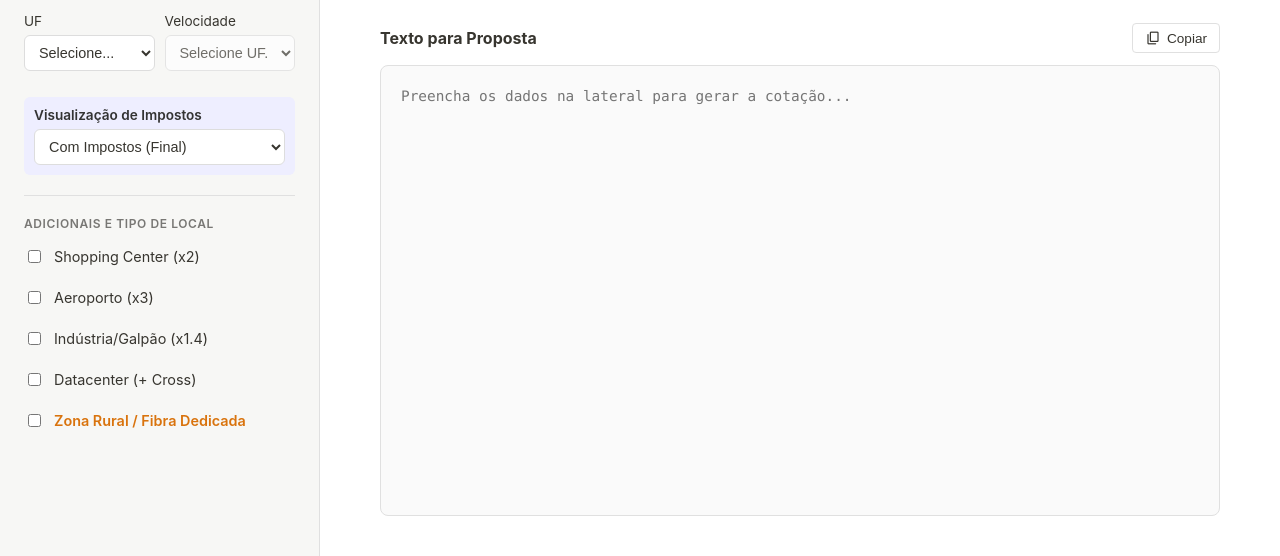
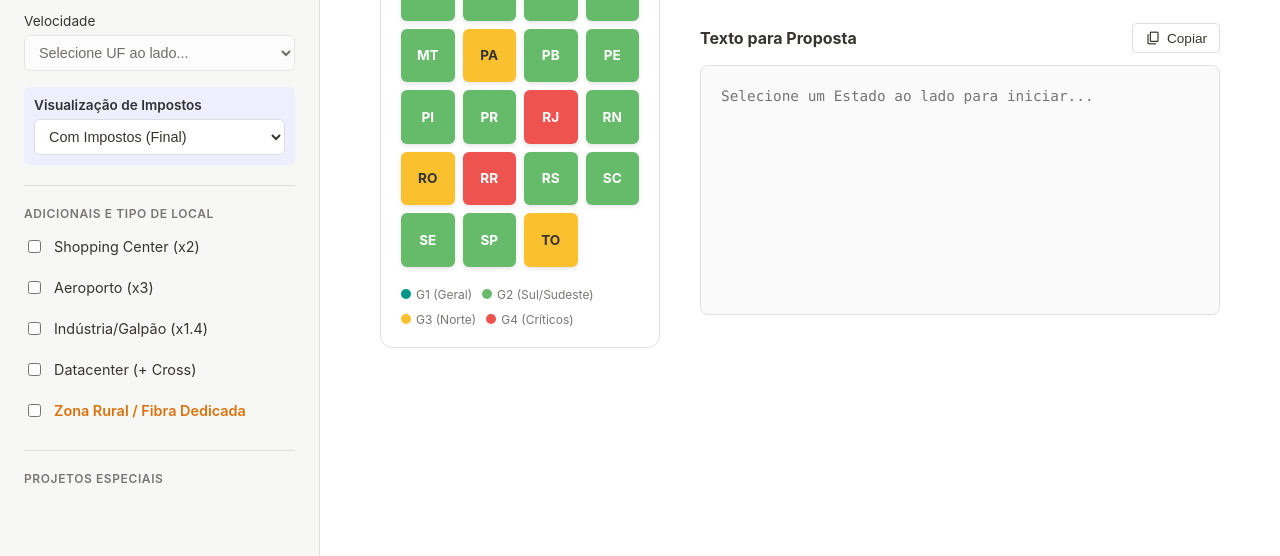
Before and after one commit to AbnerDev19/Sitelbra, a plain HTML site: page index.html in a window 1280 px wide. Shown: the part 244-800 px from the top of the page. Drawn offline with nearby package versions, Linux system fonts and the light colour scheme.

Commit message:
Add files via upload

```diff
--- a/index.html
+++ b/index.html
@@ -44,18 +44,16 @@
                         </div>
                     </div>
                 </div>
-                <div class="form-row">
-                    <div class="form-group">
-                        <label>UF</label>
-                        <div class="select-wrapper">
+
+                <div class="form-group" style="display:none;">
+                    <label>UF (Sistema)</label>
                     <select id="selUF"><option value="">...</option></select>
                 </div>
-                    </div>
+
                 <div class="form-group">
                     <label>Velocidade</label>
                     <div class="select-wrapper">
-                            <select id="selVelocidade" disabled><option value="">Selecione UF...</option></select>
-                        </div>
+                        <select id="selVelocidade" disabled><option value="">Selecione UF ao lado...</option></select>
                     </div>
                 </div>
 
@@ -78,10 +76,34 @@
                     <label class="toggle-item"><input type="checkbox" id="checkIndustria"><span class="toggle-label">Indústria/Galpão (x1.4)</span></label>
                     <label class="toggle-item"><input type="checkbox" id="checkDatacenter"><span class="toggle-label">Datacenter (+ Cross)</span></label>
                     <label class="toggle-item"><input type="checkbox" id="checkRural"><span class="toggle-label" style="color:var(--accent); font-weight:600;">Zona Rural / Fibra Dedicada</span></label>
+
+                    <div id="ruralOptions" class="hidden" style="margin-left: 24px; margin-top: 5px;">
+                        <input type="number" id="inputDistancia" placeholder="Distância (metros)" class="input-text" style="font-size: 0.8rem;">
+                    </div>
                 </div>
 
+                <div class="divider"></div>
+                <div class="section-title">PROJETOS ESPECIAIS</div>
+                <div id="specialsContainer"></div>
+            </div>
         </aside>
+
         <main class="main-content">
+            <div class="split-layout">
+                <section class="uf-area">
+                    <div class="section-title" style="margin-top:0;">SELECIONE O ESTADO</div>
+                    <div id="visualUFGrid" class="uf-grid-wrapper">
+                        </div>
+
+                    <div class="uf-legend">
+                        <div class="legend-item"><span class="dot grp1"></span> G1 (Geral)</div>
+                        <div class="legend-item"><span class="dot grp2"></span> G2 (Sul/Sudeste)</div>
+                        <div class="legend-item"><span class="dot grp3"></span> G3 (Norte)</div>
+                        <div class="legend-item"><span class="dot grp4"></span> G4 (Críticos)</div>
+                    </div>
+                </section>
+
+                <section class="work-area">
                     <header>
                         <h1>Cotação Comercial</h1>
                         <div class="date-badge" id="currentDate">--/--/----</div>
@@ -103,21 +125,21 @@
                             <h3>Texto para Proposta</h3>
                             <button class="btn-icon" id="btnCopy"><span class="material-symbols-rounded">content_copy</span> Copiar</button>
                         </div>
-                <textarea id="emailTemplate" readonly placeholder="Preencha os dados na lateral para gerar a cotação..."></textarea>
+                        <textarea id="emailTemplate" readonly placeholder="Selecione um Estado ao lado para iniciar..."></textarea>
+                    </div>
+                </section>
             </div>
         </main>
     </div>
+
     <script src="lpu_config.js"></script>
-
     <script src="lpu_vivo.js"></script>
     <script src="lpu_claro.js"></script>
     <script src="lpu_cirion.js"></script>
     <script src="lpu_oi.js"></script>
     <script src="lpu_geral.js"></script>
-
     <script src="specials.js"></script>
     <script src="script.js"></script>
 </body>
-</body>
 
 </html>
--- a/script.js
+++ b/script.js
@@ -1,14 +1,15 @@
 // script.js
-// ATUALIZADO EM: 27/01/2026 - Novo Template de E-mail (Valid. 30 dias / S/ Impostos)
+// ATUALIZADO EM: 27/01/2026 - Correção da Inicialização do Grid Visual
 
 document.addEventListener('DOMContentLoaded', () => {
     // Data
     const dateEl = document.getElementById('currentDate');
     if (dateEl) dateEl.textContent = new Date().toLocaleDateString('pt-BR');
 
-    // Inicialização
+    // --- INICIALIZAÇÃO CORRIGIDA ---
     populateDropdowns();
     renderSpecials();
+    renderVisualUF(); // <--- ESTA CHAMADA FALTAVA PARA EXIBIR OS QUADRADOS
 
     // Listeners Globais
     document.body.addEventListener('change', calculate);
@@ -20,7 +21,8 @@ document.addEventListener('DOMContentLoaded', () => {
     const selImposto = document.getElementById('selImpostoMode');
     if (selImposto) selImposto.addEventListener('change', calculate);
 
-    document.getElementById('btnCopy').addEventListener('click', copyEmail);
+    const btnCopy = document.getElementById('btnCopy');
+    if (btnCopy) btnCopy.addEventListener('click', copyEmail);
 
     // Toggle Rural
     const checkRural = document.getElementById('checkRural');
@@ -98,6 +100,53 @@ function fillSelect(id, values) {
     if (values.includes(current)) sel.value = current;
 }
 
+// --- NOVO: LÓGICA DO GRID VISUAL DE UFS ---
+function renderVisualUF() {
+    const container = document.getElementById('visualUFGrid');
+    if (!container || !window.UF_GROUPS) return;
+
+    container.innerHTML = '';
+
+    // Pega as UFs e ordena alfabeticamente
+    const ufs = Object.keys(window.UF_GROUPS).sort();
+
+    ufs.forEach(uf => {
+        const group = window.UF_GROUPS[uf];
+
+        const btn = document.createElement('div');
+        btn.className = `uf-square grp${group}`;
+        btn.textContent = uf;
+        btn.dataset.uf = uf;
+
+        // Evento de Clique
+        btn.addEventListener('click', () => {
+            selectVisualUF(uf);
+        });
+
+        container.appendChild(btn);
+    });
+}
+
+function selectVisualUF(uf) {
+    // 1. Atualiza o Select escondido (se existir) e a variável lógica
+    const selUF = document.getElementById('selUF');
+    if (selUF) {
+        selUF.value = uf;
+        // Dispara o evento de mudança para rodar o updateSpeeds/calculate
+        const event = new Event('change');
+        selUF.dispatchEvent(event);
+    }
+
+    // 2. Atualiza visualmente os quadradinhos
+    document.querySelectorAll('.uf-square').forEach(sq => {
+        if (sq.dataset.uf === uf) {
+            sq.classList.add('active');
+        } else {
+            sq.classList.remove('active');
+        }
+    });
+}
+
 function updateSpeeds() {
     const op = document.getElementById('selOperadora').value;
     const prod = document.getElementById('selProduto').value;
@@ -106,6 +155,8 @@ function updateSpeeds() {
     const selSpeed = document.getElementById('selVelocidade');
 
     if (!selSpeed) return;
+
+    // Reseta o select de velocidade se algo mudar
     selSpeed.innerHTML = '<option value="">Selecione...</option>';
     selSpeed.disabled = true;
 
@@ -191,26 +242,21 @@ function calculate() {
     // Projetos Especiais
     let specialM = 0;
     let specialI = 0;
-    const specialList = [];
     const checkboxes = document.querySelectorAll('input[id^="sp_"]');
     checkboxes.forEach(chk => {
         if (chk.checked) {
             let val = parseFloat(chk.dataset.price);
-            const name = chk.dataset.name;
-            const type = chk.dataset.type;
             const hasInput = chk.dataset.hasInput === 'true';
 
             if (hasInput) {
-                const inputVal = document.getElementById(`val_${chk.id.replace('sp_','')}`);
+                const inputVal = document.getElementById(`val_${chk.id.replace('sp_', '')}`);
                 if (inputVal) val = parseFloat(inputVal.value) || 0;
             }
 
-            if (type === 'mensal') {
+            if (chk.dataset.type === 'mensal') {
                 specialM += val;
-                specialList.push(`${name} (+${formatMoney(val)})`);
             } else {
                 specialI += val;
-                specialList.push(`${name} (+${formatMoney(val)})`);
             }
         }
     });
@@ -222,7 +268,7 @@ function calculate() {
     const finalI_Clean = instalObj.c + custoRural + specialI;
     const finalI_Full = instalObj.f + custoRural + specialI;
 
-    // --- EXIBIÇÃO NOS CARDS (Mantém a lógica visual selecionada) ---
+    // --- EXIBIÇÃO NOS CARDS ---
     const lblMensal = document.getElementById('resMensal');
     const lblInstal = document.getElementById('resInstalacao');
     const obsMensal = document.getElementById('resMensalObs');
@@ -242,12 +288,10 @@ function calculate() {
         if (obsMensal) obsMensal.innerText = `S/ Impostos: ${formatMoney(finalM_Clean)}`;
         if (obsInstal) obsInstal.innerText = `S/ Impostos: ${formatMoney(finalI_Clean)}`;
     } else {
-        // Padrão (Com Impostos)
         lblMensal.innerText = formatMoney(finalM_Full);
         lblInstal.innerText = formatMoney(finalI_Full);
     }
 
-    // Gera o email com o NOVO FORMATO (Sempre usando valores CLEAN)
     generateEmail(op, prod, speed, uf, dur, finalM_Clean, finalI_Clean);
 }
 
@@ -256,7 +300,7 @@ function formatMoney(v) {
     return v.toLocaleString('pt-BR', { style: 'currency', currency: 'BRL' });
 }
 
-// --- GERADOR DE EMAIL (NOVO FORMATO) ---
+// --- GERADOR DE EMAIL ---
 function generateEmail(op, prod, speed, uf, dur, cM, cI) {
     if (!op || !speed) {
         document.getElementById('emailTemplate').value = "";
@@ -264,8 +308,6 @@ function generateEmail(op, prod, speed, uf, dur, cM, cI) {
     }
 
     const sLabel = speed >= 1000 ? (speed / 1000) + ' Gbps' : speed + ' Mbps';
-
-    // Monta a string do produto
     const produtoCompleto = `${op} ${prod} ${sLabel} (${uf})`;
 
     const txt = `Olá, tudo bem?
--- a/style.css
+++ b/style.css
@@ -330,3 +330,107 @@ textarea:focus {
     border-color: var(--accent);
     background: #fff;
 }
+
+/* Novo Seletor de UF Central */
+/* ... (estilos anteriores mantidos até a seção split-layout) ... */
+
+/* --- NOVO LAYOUT DIVIDIDO --- */
+.split-layout {
+    display: grid;
+    grid-template-columns: 280px 1fr;
+    gap: 40px;
+    height: 100%;
+    align-items: start;
+}
+
+/* Área da UF (Esquerda) */
+.uf-area {
+    background: #fff;
+    padding: 20px;
+    border: 1px solid var(--line-color);
+    border-radius: 12px;
+    position: sticky;
+    top: 0;
+    /* Garante que não colapse se vazio */
+    min-height: 300px;
+}
+
+.uf-grid-wrapper {
+    display: grid;
+    grid-template-columns: repeat(4, 1fr);
+    gap: 8px;
+    margin-bottom: 20px;
+}
+
+.uf-square {
+    aspect-ratio: 1;
+    display: flex;
+    align-items: center;
+    justify-content: center;
+    border-radius: 6px;
+    font-weight: 700;
+    font-size: 0.85rem;
+    cursor: pointer;
+    border: 2px solid transparent;
+    transition: all 0.2s;
+    color: #fff;
+    box-shadow: 0 2px 4px rgba(0, 0, 0, 0.1);
+}
+
+.uf-square:hover {
+    transform: translateY(-2px);
+    box-shadow: 0 4px 8px rgba(0, 0, 0, 0.15);
+    filter: brightness(1.1);
+}
+
+.uf-square.active {
+    border-color: #333;
+    transform: scale(1.05);
+    box-shadow: 0 0 0 2px rgba(0, 0, 0, 0.2);
+    z-index: 1;
+}
+
+/* Área de Trabalho (Direita) */
+.work-area {
+    display: flex;
+    flex-direction: column;
+    min-width: 0; /* Previne overflow */
+}
+
+/* Cores por Grupo */
+.uf-square.grp1 { background-color: #009688; }
+.uf-square.grp2 { background-color: #66BB6A; }
+/* Cor Amarela mais escura conforme solicitação prévia */
+.uf-square.grp3 { background-color: #FBC02D; color: #333; }
+.uf-square.grp4 { background-color: #EF5350; }
+
+/* Legenda */
+.uf-legend {
+    display: flex;
+    flex-wrap: wrap;
+    gap: 10px;
+    font-size: 0.75rem;
+    color: var(--text-secondary);
+}
+
+.legend-item { display: flex; align-items: center; gap: 5px; }
+
+.dot { width: 10px; height: 10px; border-radius: 50%; display: inline-block; }
+.dot.grp1 { background: #009688; }
+.dot.grp2 { background: #66BB6A; }
+.dot.grp3 { background: #FBC02D; }
+.dot.grp4 { background: #EF5350; }
+
+/* Responsividade */
+@media (max-width: 1100px) {
+    .split-layout {
+        grid-template-columns: 1fr;
+    }
+    .uf-area {
+        position: static;
+        margin-bottom: 20px;
+    }
+    .uf-grid-wrapper {
+        grid-template-columns: repeat(auto-fill, minmax(50px, 1fr));
+    }
+}
```
Lines whose indentation alone changed are shown as unchanged.
